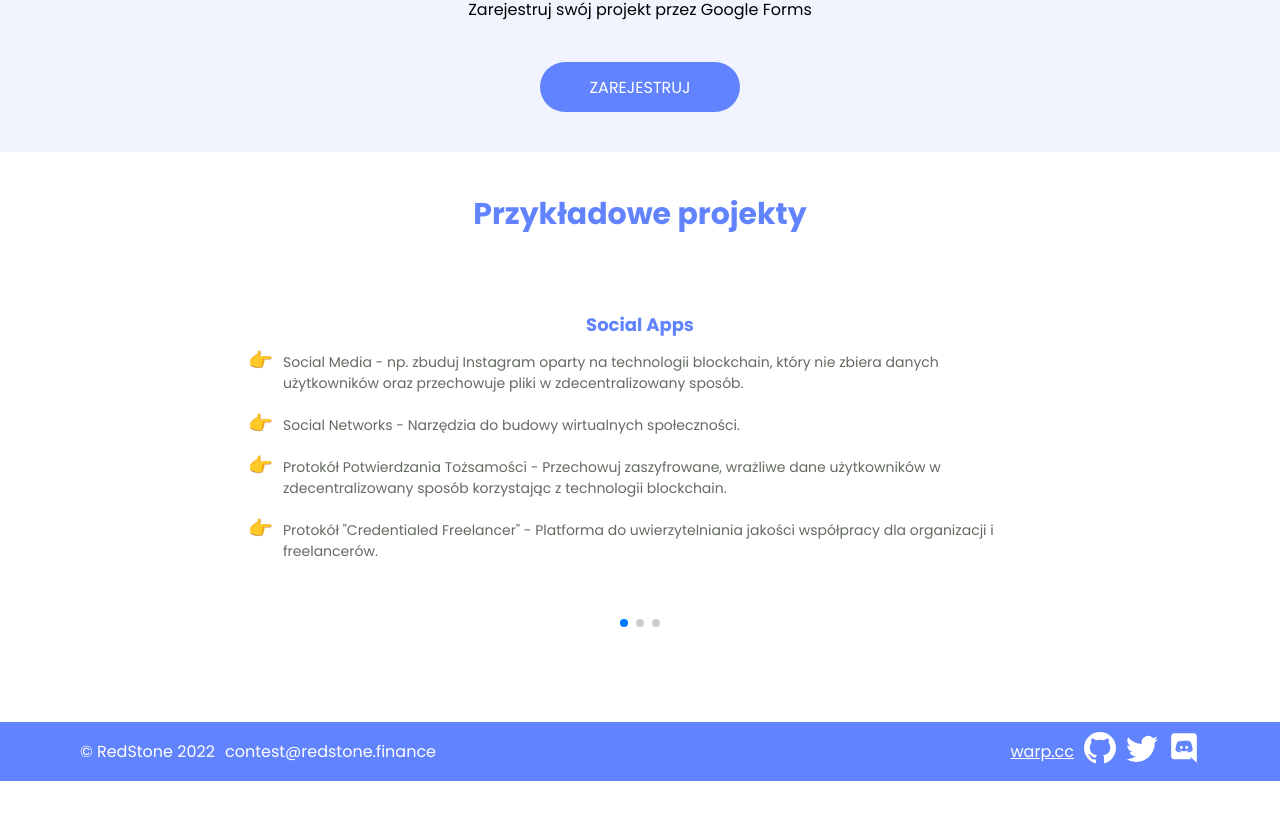
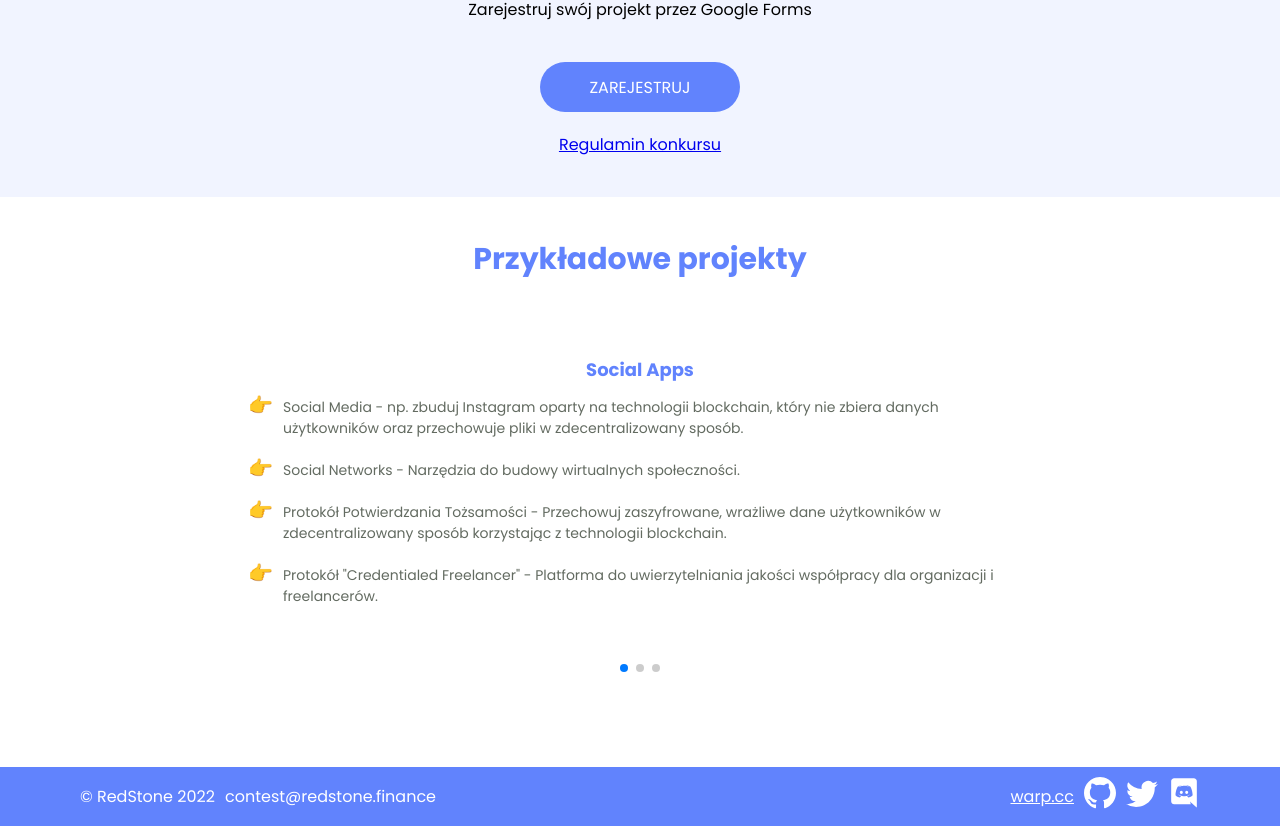
Before and after one commit to warp-contracts/christmas-hackathon, a Vue app: page / in a window 1280 px wide. Shown: the part 1509-2335 px from the top of the page. Before the commit the page ends 2290 px from the top, so only its background shows below. Built offline with nearby package versions, Linux system fonts and the light colour scheme.

Commit message:
feat: Conditions link add

```diff
--- a/src/AppLayout.vue
+++ b/src/AppLayout.vue
@@ -24,7 +24,12 @@
                   @click="goToSection('instruction')"
                   >Weź udział</a
                 >
-                <a href="https://discord.com/invite/PVxBZKFr46" target="_blank" class="discord-btn">Podyskutuj o pomyśle</a>
+                <a
+                  href="https://discord.com/invite/PVxBZKFr46"
+                  target="_blank"
+                  class="discord-btn"
+                  >Podyskutuj o pomyśle</a
+                >
               </div>
             </div>
           </div>
@@ -105,6 +110,13 @@
               target="_blank"
               class="register-btn"
               >zarejestruj</a
+            >
+
+            <a
+              href="https://docs.google.com/document/d/18CPW21RsS7NRaDOq9D7rEEInic6jPSTd/edit"
+              target="_blank"
+              class="terms-btn"
+              >Regulamin konkursu</a
             >
           </div>
         </div>
@@ -496,6 +508,10 @@ main {
         text-transform: uppercase;
         font-size: 1.4rem;
       }
+
+      .terms-btn {
+        margin-top: 2rem;
+      }
     }
   }
 
```
